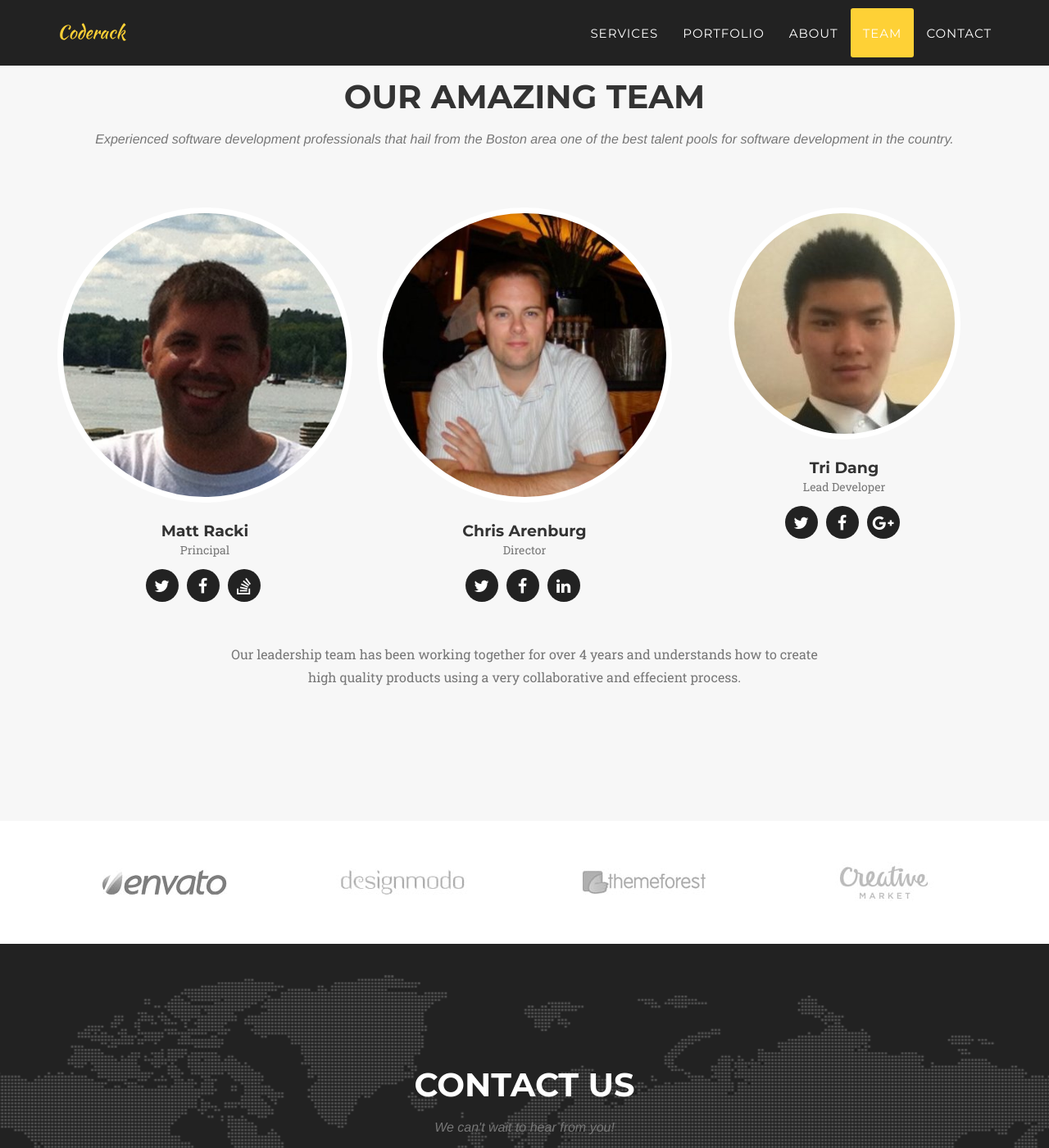
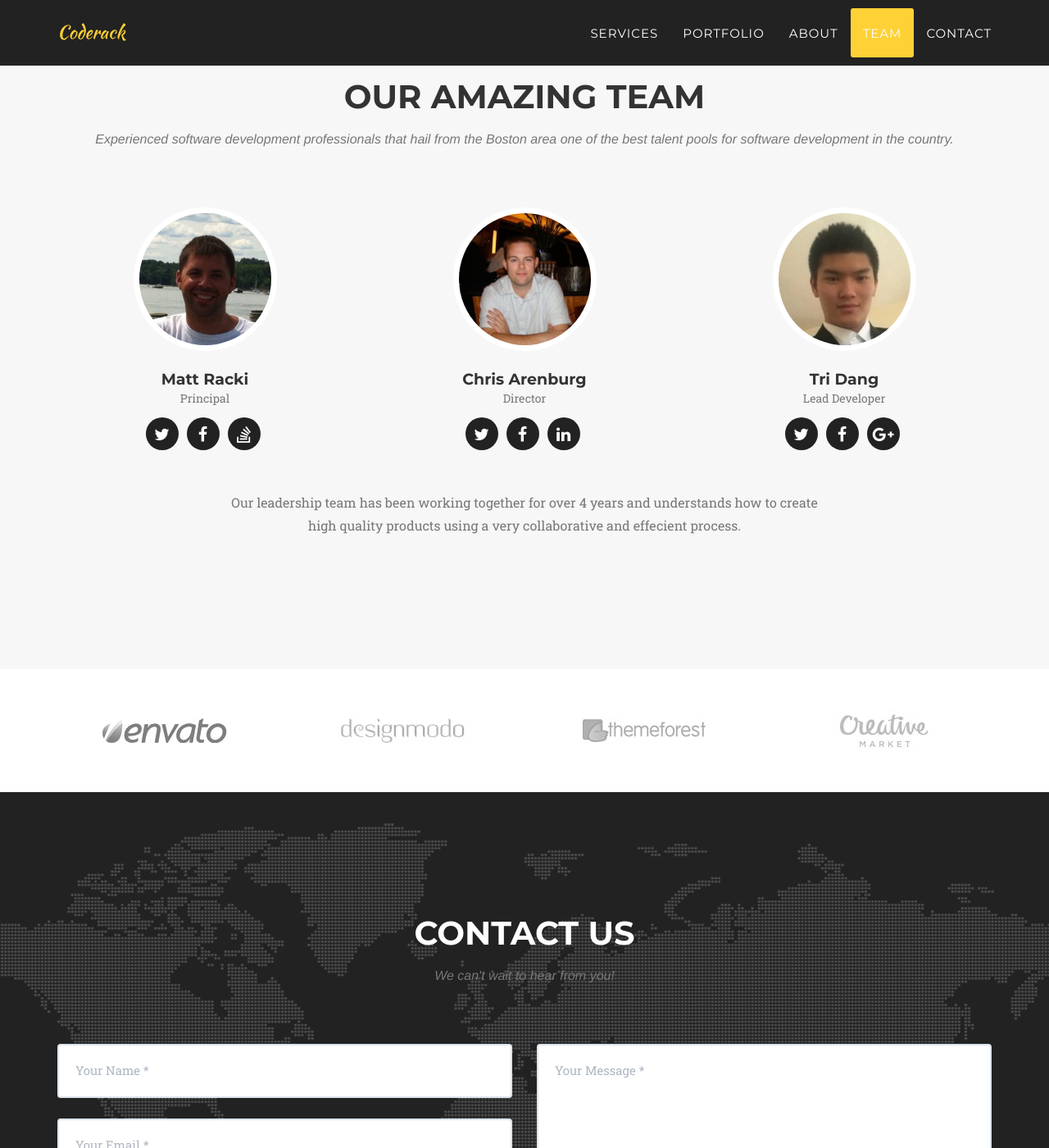
Before and after one commit to coderack/coderack.github.io, a Jekyll site: the page built from index.html, in a window 1280 px wide and 1400 px high, scrolled down 4606 px. Shown: the whole window at 82% size. Built offline with Jekyll 4.4.1, drawn with Linux system fonts in a browser that asks for light colours; some web fonts are replaced.

Commit message:
adding team

```diff
--- a/_includes/css/agency.css
+++ b/_includes/css/agency.css
@@ -862,3 +862,8 @@
 body {
     webkit-tap-highlight-color: #{{ site.color.primary }};
 }
+
+img.img-team {
+  height: 175px;
+  width: 175px;
+}
--- a/_includes/team.html
+++ b/_includes/team.html
@@ -11,7 +11,7 @@
                 {% for member in site.people %}
                 <div class="col-sm-4">
                     <div class="team-member">
-                        <img src="img/team/{{ member.pic }}.jpg" class="img-responsive img-circle" alt="">
+                        <img src="img/team/{{ member.pic }}.jpg" class="img-responsive img-circle img-team" alt="">
                         <h4>{{ member.name }}</h4>
                         <p class="text-muted">{{ member.position }}</p>
                         <ul class="list-inline social-buttons">
```
